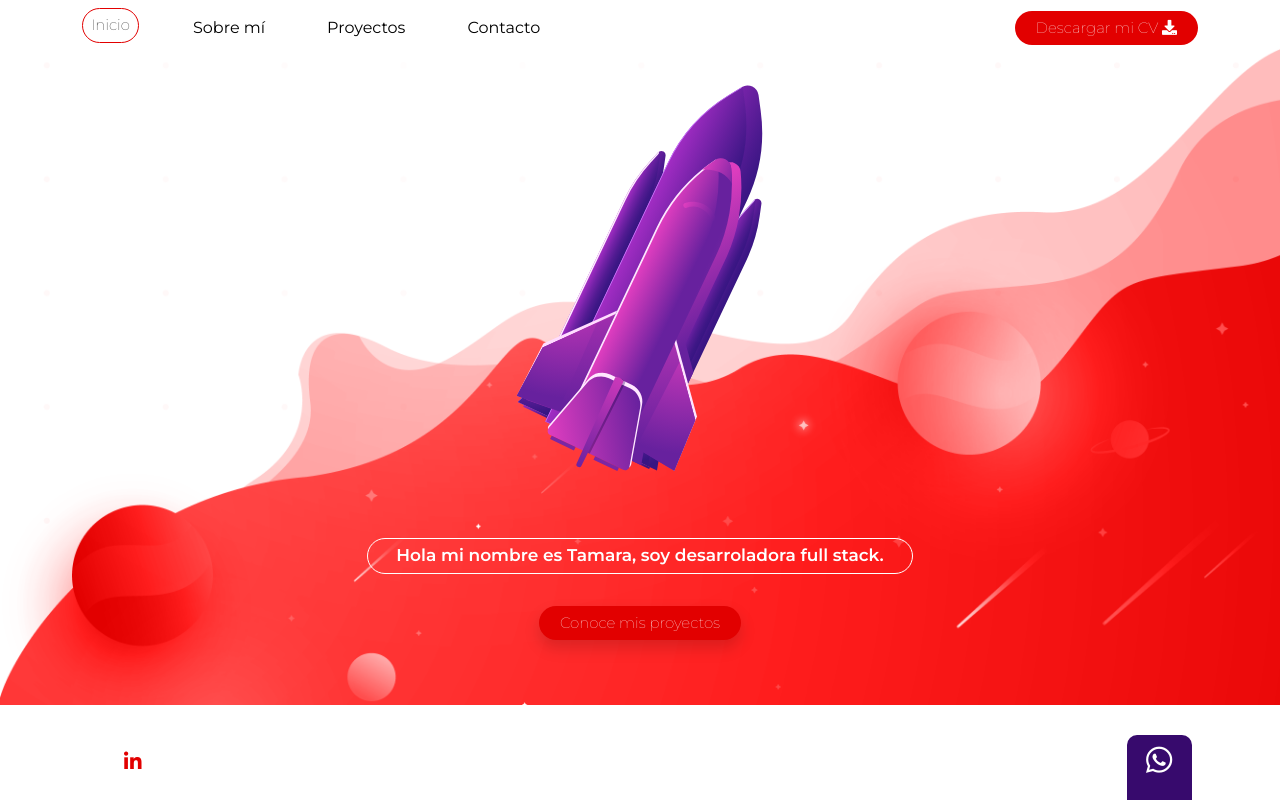
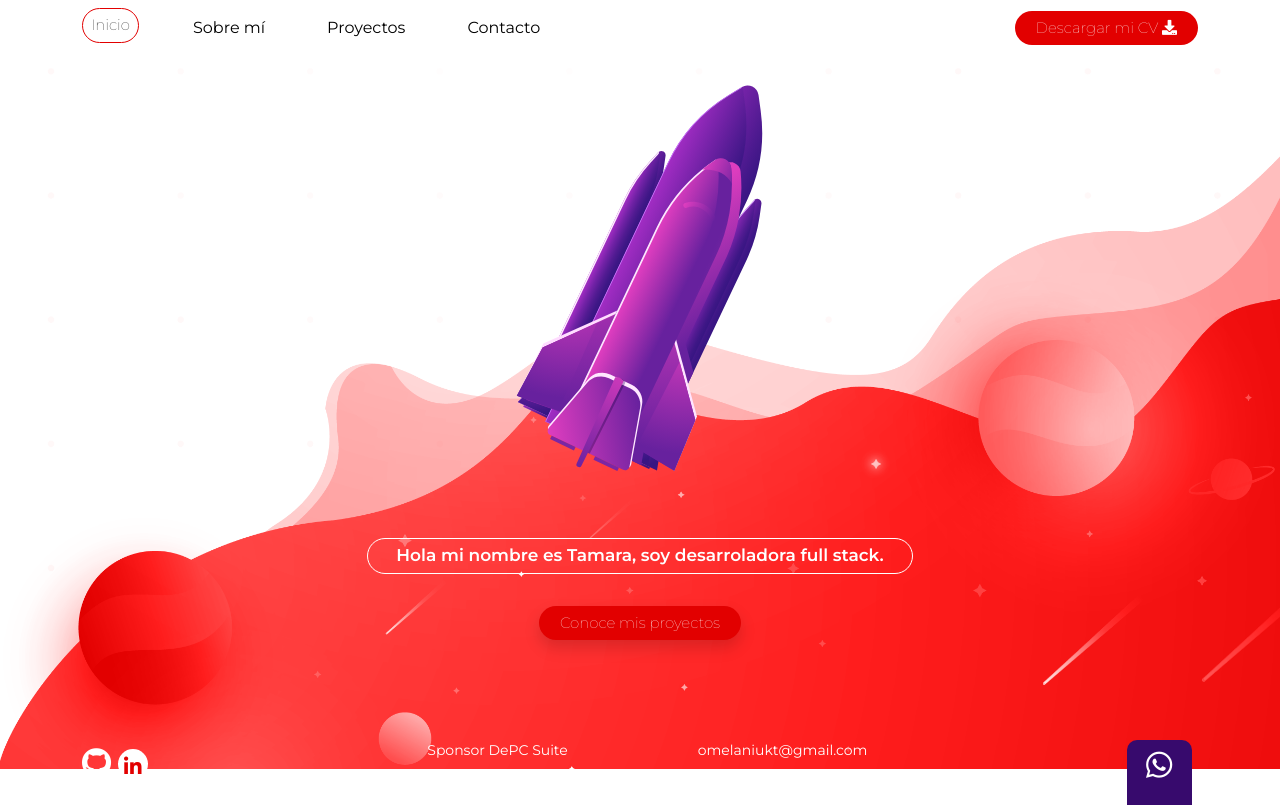
Before and after one commit to tamara-o1995/Portafolio, a PHP site: page / in a window 1280 px wide. Run offline with PHP 8.4, Linux system fonts and the light colour scheme.

Commit message:
arreglo en imagen de fondo de index

```diff
--- a/css/estilos.css
+++ b/css/estilos.css
@@ -7,7 +7,7 @@
     .img-fondo-a {
         background-image: url("../images/fondo-a.png");
         background-repeat: no-repeat;
-        background-size: 100%;
+        background-size: 109%;
     }
 
     .img-fondo-b {
--- a/index.html
+++ b/index.html
@@ -67,7 +67,7 @@
 
         </div>
     </main>
-    <footer class="foo-a fixed-bottom">
+    <footer class="foo-a">
         <div class="container">
             <div class="row mt-3">
                 <div class="col-sm-3 col-12 text-sm-left pb-sm-0 pb-3">
```
